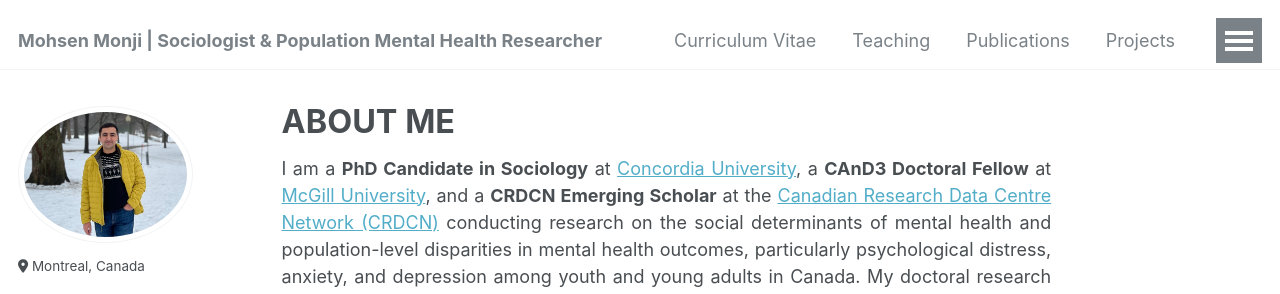
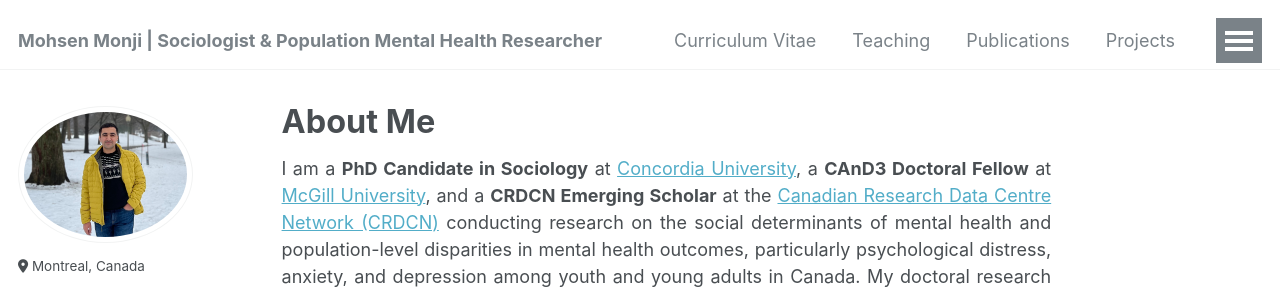
Before and after one commit to Mohsnmonji/mohsnmonji.github.io, a Jekyll site: the page built from _pages/about.md, in a window 1280 px wide and 1245 px high. Shown: the top 294 px of the window. Built offline with Jekyll 4.4.1, drawn with Linux system fonts in a browser that asks for light colours.

```diff
--- a/_pages/about.md
+++ b/_pages/about.md
@@ -1,6 +1,6 @@
 ---
 permalink: /
-title: ABOUT ME
+title: About Me
 seo_title: Mohsen Monji
 description: Sociologist and Population Mental Health Researcher.
 author_profile: true
```
